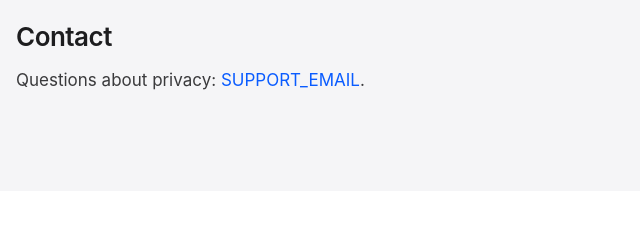
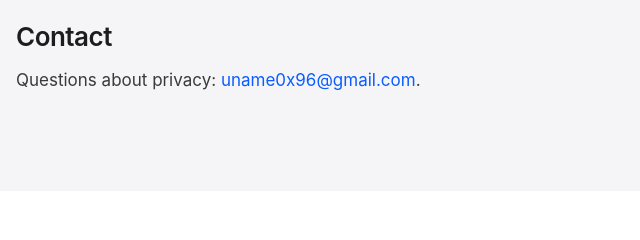
Before and after one commit to uname0x96/downtray, a plain HTML site: page privacy.html in a window 1280 px wide. Shown: the part 1193-1433 px from the top of the page, 288-928 px from the left. Drawn offline with Linux system fonts and the light colour scheme.

Commit message:
Fill in the support email address
Co-Authored-By: Claude Fable 5.1 <noreply@anthropic.com>

```diff
--- a/privacy.html
+++ b/privacy.html
@@ -49,7 +49,7 @@
       <p>If this policy changes, the new version will be posted on this page with a new date.</p>
 
       <h2>Contact</h2>
-      <p>Questions about privacy: <a href="mailto:SUPPORT_EMAIL">SUPPORT_EMAIL</a>.</p>
+      <p>Questions about privacy: <a href="mailto:uname0x96@gmail.com">uname0x96@gmail.com</a>.</p>
     </main>
   <footer>
     <div class="wrap">
```
Also changed, not shown: support.html (+1 -1 lines), 1 other file.
